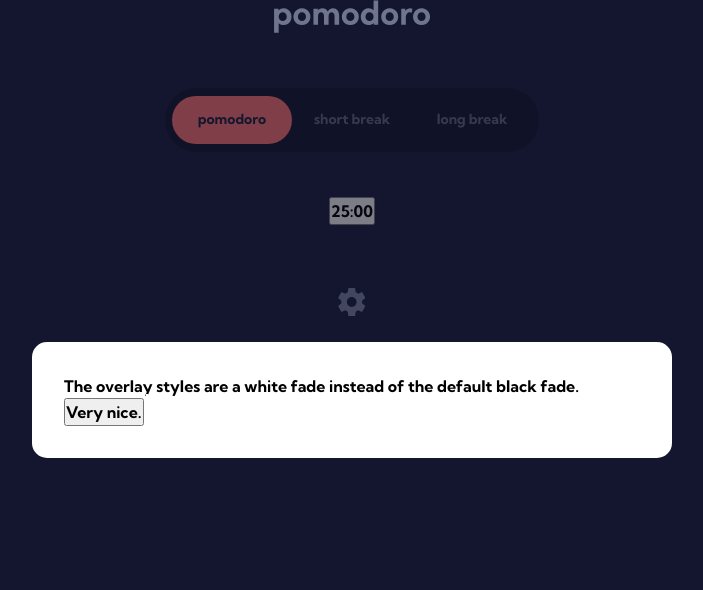
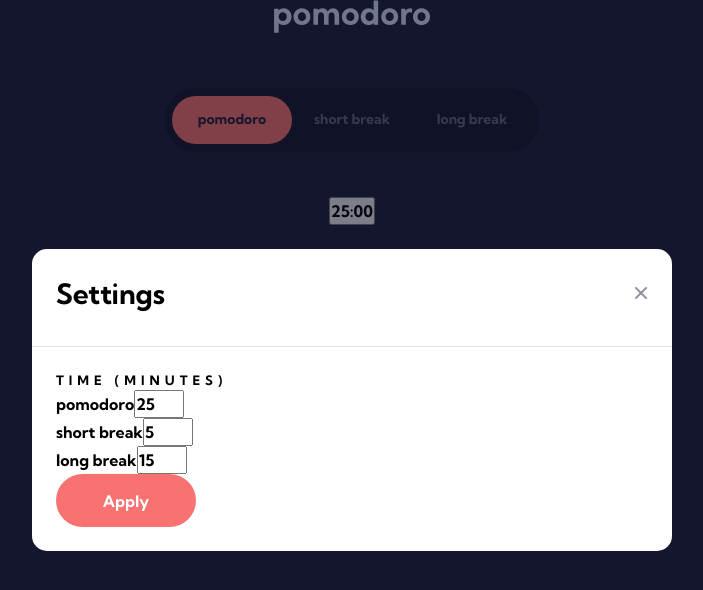
Before and after one commit to En-Jen/pomodoro-timer, a React (Create React App) app: page / in a window 1280 px wide. Both pictures are taken after a click on the button 640 px from the left and 304 px from the top of the page. Shown: the top 590 px of the page, without its empty margins (288-991 px from the left). Built offline with nearby package versions, Linux system fonts and the light colour scheme.

Commit message:
add NumberInput

```diff
--- a/src/App.js
+++ b/src/App.js
@@ -20,7 +20,7 @@ function App() {
 		<Wrapper>
 			<GlobalStyles />
 			<Logo />
-			<Spacer size={45} mobileLargeAndUp={55}/>
+			<Spacer size={45} mobileLargeAndUp={55} />
 			<Controls
 				setSecondsLeft={setSecondsLeft}
 				timerMode={timerMode}
@@ -30,7 +30,7 @@ function App() {
 				longLength={longLength}
 				setIsTimerOn={setIsTimerOn}
 			/>
-      <Spacer size={48} mobileLargeAndUp={109} desktopAndUp={45}/>
+			<Spacer size={48} mobileLargeAndUp={109} desktopAndUp={45} />
 			<Timer
 				pomoLength={pomoLength}
 				secondsLeft={secondsLeft}
@@ -38,8 +38,15 @@ function App() {
 				isTimerOn={isTimerOn}
 				setIsTimerOn={setIsTimerOn}
 			/>
-      <Spacer size={79} mobileLargeAndUp={144} desktopAndUp={63} />
-      <Modal />
+			<Spacer size={79} mobileLargeAndUp={144} desktopAndUp={63} />
+			<Modal
+				pomoLength={pomoLength}
+				setPomoLength={setPomoLength}
+				shortLength={shortLength}
+				setShortLength={setShortLength}
+				longLength={longLength}
+				setLongLength={setLongLength}
+			/>
 		</Wrapper>
 	);
 }
--- a/src/components/Button.js
+++ b/src/components/Button.js
@@ -47,6 +47,11 @@ const ControlsBtn = styled(BaseBtn)`
 
 const ModalBtn = styled(BaseBtn)`
 	border-radius: 26.5px;
+    background-color: var(--color-salmon);
+    font-size: var(--font-size-apply);
+    color: var(--color-white);
+    width: 140px;
+    height: 53px;
 `;
 
 export default Button;
--- /dev/null
+++ b/src/components/Form.js
@@ -0,0 +1,85 @@
+import React from 'react';
+import styled from 'styled-components/macro';
+
+import Button from './Button';
+import NumberInput from './NumberInput';
+
+function Form({
+	setShowDialog,
+	pomoLength,
+	setPomoLength,
+	shortLength,
+	setShortLength,
+	longLength,
+	setLongLength,
+}) {
+	const handleSubmit = () => {
+		setShowDialog(false);
+	};
+
+	return (
+		<div>
+			<Header>
+				<h2>Settings</h2>
+				<Button onClick={() => setShowDialog(false)}>
+					<svg
+						xmlns="http://www.w3.org/2000/svg"
+						width="14"
+						height="14"
+					>
+						<path
+							fill="#1E213F"
+							fillRule="evenodd"
+							d="M11.95.636l1.414 1.414L8.414 7l4.95 4.95-1.414 1.414L7 8.414l-4.95 4.95L.636 11.95 5.586 7 .636 2.05 2.05.636 7 5.586l4.95-4.95z"
+							opacity=".5"
+						/>
+					</svg>
+				</Button>
+			</Header>
+			<StyledForm action="" onSubmit={handleSubmit}>
+				<div>
+					<h3>Time (minutes)</h3>
+					<NumberInput
+						type="pomodoro"
+						min="5"
+						max="60"
+						defaultValue={pomoLength}
+					/>
+                    <NumberInput
+						type="short break"
+						min="1"
+						max="20"
+						defaultValue={shortLength}
+					/>
+                    <NumberInput
+						type="long break"
+						min="5"
+						max="45"
+						defaultValue={longLength}
+					/>
+				</div>
+				<Button variant="modal" onClick={handleSubmit}>
+					Apply
+				</Button>
+			</StyledForm>
+		</div>
+	);
+}
+
+const Header = styled.div`
+	display: flex;
+	justify-content: space-between;
+	padding: 24px;
+	padding-bottom: 28px;
+	border-bottom: 1px solid var(--color-grey-border);
+
+	@media (min-width: 600px) {
+		padding-bottom: 31px;
+	}
+`;
+
+const StyledForm = styled.form`
+	padding: 24px;
+`;
+
+export default Form;
--- a/src/components/GlobalStyles.js
+++ b/src/components/GlobalStyles.js
@@ -78,32 +78,59 @@ const GlobalStyles = createGlobalStyle`
         --color-modal-overlay: hsl(234, 47%, 8%, .5);
         --color-white: hsl(0, 0%, 100%);
         --color-grey: hsl(229, 52%, 96%);
+        --color-grey-border: hsl(0, 2%, 89%);
 
         /* Fonts */
         --font-kumbh: 'Kumbh Sans', sans-serif;
         --font-roboto: 'Roboto Slab', serif;
         --font-space: 'Space Mono', monospace;
         --font-size-timer: 5rem;
-        --font-size-timer-start: 0.875rem;
         --font-size-controls: 0.75rem;
         --font-size-h2: 1.25rem;
         --font-size-h3: 0.6875rem;
+        --font-size-h4: 0.875rem;
         --font-size-label: 0.75rem;
         --font-size-select: 0.875rem;
         --font-size-apply: 1rem;
 
         @media (min-width: 600px) {
             --font-size-timer: 6.25rem;
-            --font-size-timer-start: 1rem;
             --font-size-controls: 0.875rem;
             --font-size-h2: 1.75rem;
             --font-size-h3: 0.8125rem;
+            --font-size-h4: 1rem;
         }
     }
 
     body {
         background-color: var(--color-navy);
         font-family: var(--font-kumbh);
+    }
+
+    h2 {
+        font-size: var(--font-size-h2);
+        color: var(---color-dark-navy);
+    }
+
+    h3 {
+        font-size: var(--font-size-h3);
+        letter-spacing: 4px;
+        text-transform: uppercase;
+        color: var(---color-dark-navy);
+
+        @media (min-width: 600px) {
+            letter-spacing: 5px;
+        }
+    }
+
+    h4 {
+        font-size: var(--font-size-h4);
+        letter-spacing: 13px;
+        text-transform: uppercase;
+
+        @media (min-width: 600px) {
+            letter-spacing: 16px;
+        }
     }
 
     a:focus, button:focus {
--- a/src/components/Modal.js
+++ b/src/components/Modal.js
@@ -1,18 +1,24 @@
 import React from 'react';
-import { Dialog, DialogOverlay, DialogContent } from '@reach/dialog';
+import { DialogOverlay, DialogContent } from '@reach/dialog';
 import '@reach/dialog/styles.css';
 import styled from 'styled-components/macro';
 
 import Button from './Button';
+import Form from './Form';
 
-function Modal() {
+function Modal({
+	pomoLength,
+	setPomoLength,
+	shortLength,
+	setShortLength,
+	longLength,
+	setLongLength,
+}) {
 	const [showDialog, setShowDialog] = React.useState(false);
-	const open = () => setShowDialog(true);
-	const close = () => setShowDialog(false);
 
 	return (
 		<div>
-			<Button onClick={open}>
+			<Button onClick={() => setShowDialog(true)}>
 				<svg xmlns="http://www.w3.org/2000/svg" width="28" height="28">
 					<path
 						fill="#D7E0FF"
@@ -21,13 +27,20 @@ function Modal() {
 					/>
 				</svg>
 			</Button>
-			<ModalOverlay isOpen={showDialog} onDismiss={close}>
-				<ModalContent>
-					<p>
-						The overlay styles are a white fade instead of the
-						default black fade.
-					</p>
-					<button onClick={close}>Very nice.</button>
+			<ModalOverlay
+				isOpen={showDialog}
+				onDismiss={() => setShowDialog(false)}
+			>
+				<ModalContent aria-label="settings pane">
+					<Form
+						setShowDialog={setShowDialog}
+						pomoLength={pomoLength}
+						setPomoLength={setPomoLength}
+						shortLength={shortLength}
+						setShortLength={setShortLength}
+						longLength={longLength}
+						setLongLength={setLongLength}
+					/>
 				</ModalContent>
 			</ModalOverlay>
 		</div>
@@ -36,12 +49,13 @@ function Modal() {
 
 const ModalOverlay = styled(DialogOverlay)`
 	background-color: var(--color-modal-overlay);
-    display: flex;
-    align-items: center;
+	display: flex;
+	align-items: center;
 `;
 
 const ModalContent = styled(DialogContent)`
-    border-radius: 15px;
+	border-radius: 15px;
+	padding: 0;
 `;
 
 export default Modal;
--- /dev/null
+++ b/src/components/NumberInput.js
@@ -0,0 +1,19 @@
+import React from 'react'
+
+function NumberInput({ type, min, max, defaultValue}) {
+    return (
+        <div>
+            <label htmlFor={type}>{type}</label>
+            <input
+                type="number"
+                name={type}
+                id={type}
+                min={min}
+                max={max}
+                defaultValue={defaultValue}
+            />
+        </div>
+    )
+}
+
+export default NumberInput
--- a/src/components/Timer.js
+++ b/src/components/Timer.js
@@ -1,4 +1,4 @@
-import React, { useState, useEffect } from 'react';
+import React, { useEffect } from 'react';
 //import styled from 'styled-components/macro';
 
 function Timer({
```
